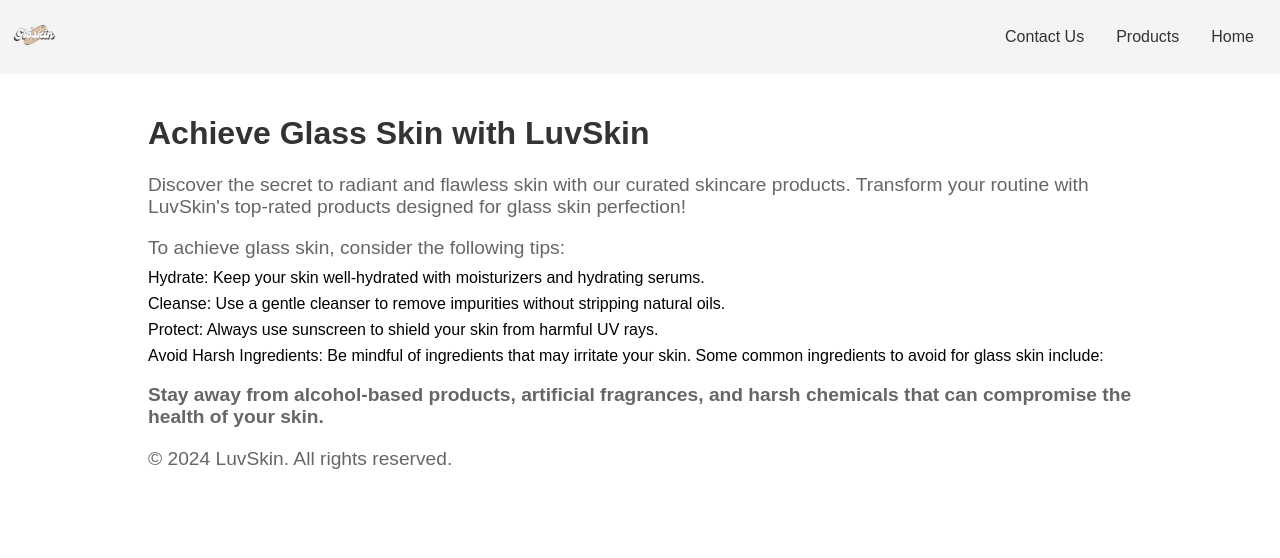
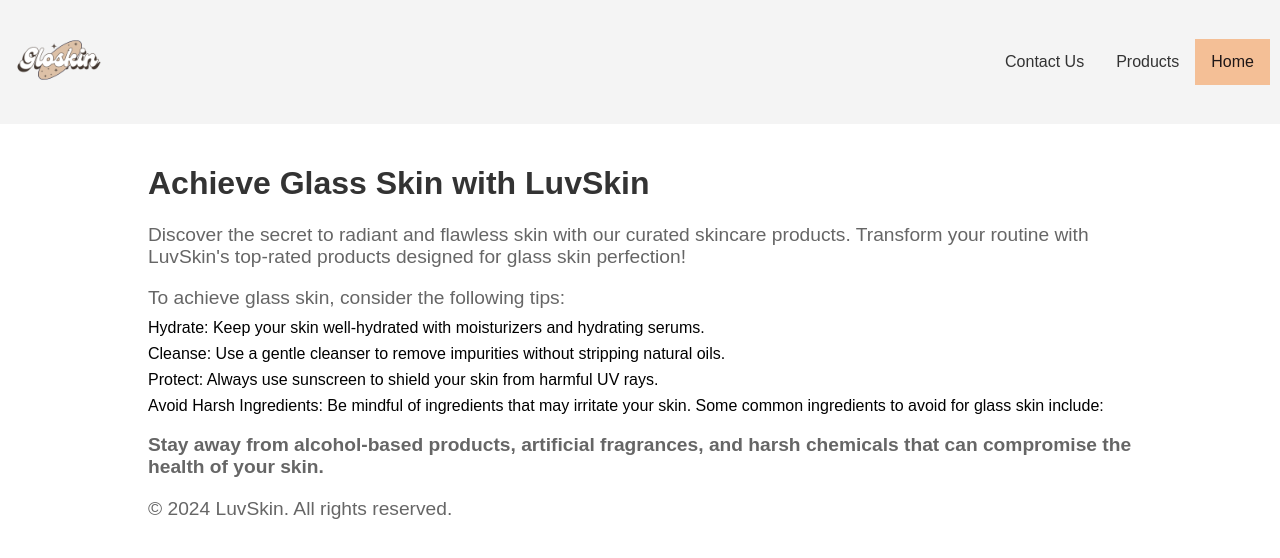
Before and after one commit to min9y00ni/min9y00ni.github.io, a plain HTML site: page index.html in a window 1280 px wide. Drawn offline with Linux system fonts and the light colour scheme.

Commit message:
Update shopStyle.css

```diff
--- a/shopStyle.css
+++ b/shopStyle.css
@@ -13,10 +13,11 @@ header {
         display: flex;
         justify-content: space-between;
         align-items: center;
+        overflow: hidden;
 }
 
 .logo img {
-  max-height: 50px; /* Adjust the maximum height of your logo */
+        max-height: 100px; /* Adjust the maximum height of your logo */
 }
 
 .menu a {
@@ -31,6 +32,11 @@ header {
 .menu a:hover {
         background-color: #ddd; /* Set your desired hover background color */
         color: #333; /* Set your desired hover text color */
+}
+
+.menu a.active {
+        background-color: #F4BF96;
+        color: #1F1717;
 }
 
 @media screen and (max-width: 600px) {
```
Lines whose indentation alone changed are shown as unchanged.
